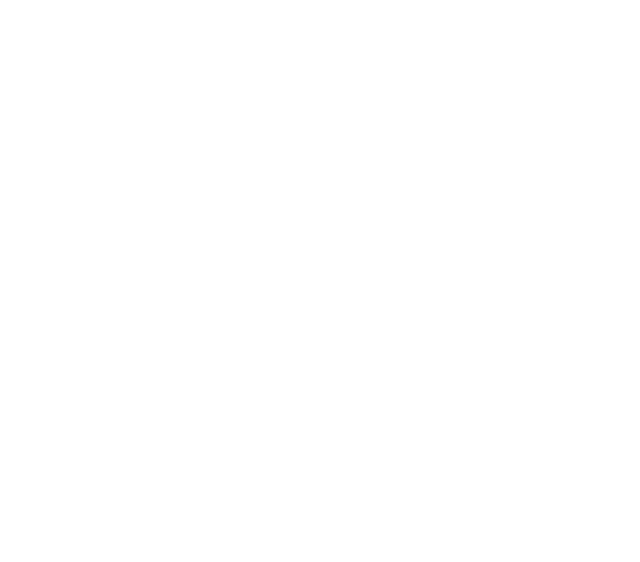
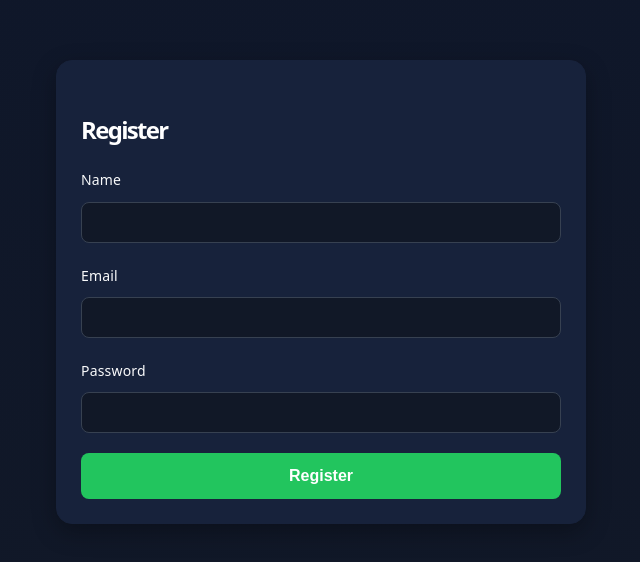
Before and after one commit to yokkesan/skill-checker, a React (Vite) app in the folder frontend/: page /register in a window 1280 px wide. Before the commit this address had no page. Shown: the part 108-670 px from the top of the page, without its empty margins (319-959 px from the left). Built offline with nearby package versions, Linux system fonts and the light colour scheme.

Commit message:
Auth処理追加

```diff
--- a/frontend/src/App.tsx
+++ b/frontend/src/App.tsx
@@ -6,6 +6,7 @@ import {
 
 import Dashboard from './pages/Dashboard';
 import Login from './pages/auth/Login';
+import Register from './pages/auth/Register';
 
 function App() {
     return (
@@ -20,6 +21,11 @@ function App() {
                     path="/login"
                     element={<Login />}
                 />
+
+                <Route
+                    path="/register"
+                    element={<Register />}
+                />
             </Routes>
         </BrowserRouter>
     );
--- a/frontend/src/components/dashboard/Header.tsx
+++ b/frontend/src/components/dashboard/Header.tsx
@@ -1,9 +1,24 @@
-import { Link } from 'react-router-dom';
+import { useState } from 'react';
+import { Link, useNavigate } from 'react-router-dom';
 
 function Header() {
+    const navigate = useNavigate();
+
+    const [isMenuOpen, setIsMenuOpen] =
+        useState(false);
+
     const user = JSON.parse(
         localStorage.getItem('user') ?? 'null'
     );
+
+    const handleLogout = () => {
+        localStorage.removeItem('token');
+        localStorage.removeItem('user');
+
+        setIsMenuOpen(false);
+
+        navigate('/login');
+    };
 
     return (
         <header className="header">
@@ -29,26 +44,69 @@ function Header() {
                     />
                 </div>
 
-                {user ? (
-                    <>
-                        <div className="header__avatar">
-                            {user.name
-                                ?.substring(0, 2)
-                                .toUpperCase()}
+                <div className="header__user">
+                    <div
+                        className="header__avatar"
+                        onClick={() =>
+                            setIsMenuOpen(
+                                !isMenuOpen
+                            )
+                        }
+                    >
+                        {user
+                            ? user.name
+                                  .substring(0, 2)
+                                  .toUpperCase()
+                            : '?'}
                     </div>
 
+                    {user && (
                         <span className="header__username">
                             {user.name}
                         </span>
-                    </>
+                    )}
+
+                    {isMenuOpen && (
+                        <div className="header__menu">
+                            {user ? (
+                                <button
+                                    className="header__menu-item"
+                                    onClick={
+                                        handleLogout
+                                    }
+                                >
+                                    Logout
+                                </button>
                             ) : (
+                                <>
                                     <Link
                                         to="/login"
-                        className="header__login"
+                                        className="header__menu-item"
+                                        onClick={() =>
+                                            setIsMenuOpen(
+                                                false
+                                            )
+                                        }
                                     >
                                         Login
                                     </Link>
+
+                                    <Link
+                                        to="/register"
+                                        className="header__menu-item"
+                                        onClick={() =>
+                                            setIsMenuOpen(
+                                                false
+                                            )
+                                        }
+                                    >
+                                        Register
+                                    </Link>
+                                </>
                             )}
+                        </div>
+                    )}
+                </div>
             </div>
         </header>
     );
--- /dev/null
+++ b/frontend/src/pages/auth/Register.tsx
@@ -0,0 +1,108 @@
+import { useState } from 'react';
+import { useNavigate } from 'react-router-dom';
+
+import '../../styles/pages/_login.scss';
+
+function Register() {
+    const navigate = useNavigate();
+
+    const [name, setName] = useState('');
+    const [email, setEmail] = useState('');
+    const [password, setPassword] = useState('');
+
+    const handleSubmit = async (
+        event: React.FormEvent
+    ) => {
+        event.preventDefault();
+
+        const response = await fetch(`${import.meta.env.VITE_API_URL}/register`, {
+            method: 'POST',
+            headers: {
+                'Content-Type': 'application/json',
+            },
+            body: JSON.stringify({
+                name,
+                email,
+                password,
+            }),
+        });
+
+        const data = await response.json();
+
+        if (response.ok) {
+            alert('ユーザー登録が完了しました');
+
+            navigate('/login');
+        } else {
+            alert(
+                data.message ??
+                '登録に失敗しました'
+            );
+        }
+    };
+
+    return (
+        <div className="dashboard">
+            <div className="login">
+                <div className="dashboard-card login-card">
+                    <h1 className="dashboard-card__title">
+                        Register
+                    </h1>
+
+                    <form onSubmit={handleSubmit}>
+                        <div className="login-form__group">
+                            <label>Name</label>
+
+                            <input
+                                type="text"
+                                value={name}
+                                onChange={(event) =>
+                                    setName(
+                                        event.target.value
+                                    )
+                                }
+                            />
+                        </div>
+
+                        <div className="login-form__group">
+                            <label>Email</label>
+
+                            <input
+                                type="email"
+                                value={email}
+                                onChange={(event) =>
+                                    setEmail(
+                                        event.target.value
+                                    )
+                                }
+                            />
+                        </div>
+
+                        <div className="login-form__group">
+                            <label>Password</label>
+
+                            <input
+                                type="password"
+                                value={password}
+                                onChange={(event) =>
+                                    setPassword(
+                                        event.target.value
+                                    )
+                                }
+                            />
+                        </div>
+
+                        <button
+                            type="submit"
+                            className="login-form__button"
+                        >
+                            Register
+                        </button>
+                    </form>
+                </div>
+            </div>
+        </div>
+    );
+}
+
+export default Register;
--- a/frontend/src/styles/components/_header.scss
+++ b/frontend/src/styles/components/_header.scss
@@ -91,3 +91,65 @@
 
     object-fit: contain;
 }
+
+.header__user {
+    position: relative;
+
+    display: flex;
+
+    align-items: center;
+
+    gap: 12px;
+}
+
+.header__avatar {
+    cursor: pointer;
+}
+
+.header__menu {
+    position: absolute;
+
+    top: 52px;
+
+    right: 0;
+
+    display: flex;
+
+    flex-direction: column;
+
+    min-width: 160px;
+
+    background: #17223b;
+
+    border: 1px solid #1f2937;
+
+    border-radius: 12px;
+
+    overflow: hidden;
+
+    box-shadow:
+        0 8px 24px
+        rgba(0, 0, 0, 0.3);
+
+    z-index: 100;
+}
+
+.header__menu-item {
+    padding: 12px 16px;
+
+    background: none;
+
+    border: none;
+
+    color: #ffffff;
+
+    text-align: left;
+
+    text-decoration: none;
+
+    cursor: pointer;
+}
+
+.header__menu-item:hover {
+    background: #22c55e;
+}
```
Lines whose indentation alone changed are shown as unchanged.
